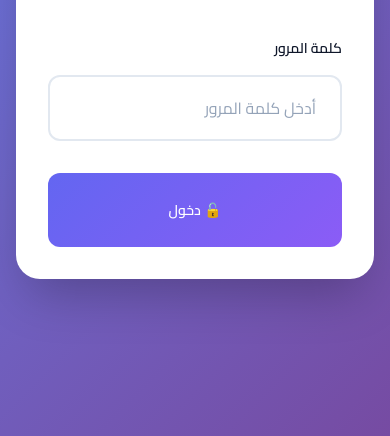
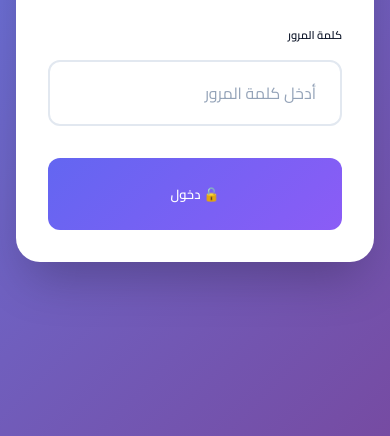
Before and after one commit to alsadiqalbishti/hawas_shop, a website: page public/admin.html in a window 390 px wide. Shown: the part 408-844 px from the top of the page. Drawn offline with nearby package versions, Linux system fonts and the light colour scheme.

Commit message:
Add responsive font sizes - Fonts now scale properly across all screen sizes using clamp() and media queries

```diff
--- a/public/styles.css
+++ b/public/styles.css
@@ -42,16 +42,16 @@
   --space-5: 2.5rem;   /* 40px */
   --space-6: 3rem;     /* 48px */
 
-  /* Typography */
+  /* Typography - Responsive Base Sizes */
   --font-family: 'Cairo', 'Segoe UI', Tahoma, Geneva, Verdana, sans-serif;
-  --font-size-xs: 0.75rem;   /* 12px */
-  --font-size-sm: 0.875rem;  /* 14px */
-  --font-size-base: 1rem;    /* 16px */
-  --font-size-lg: 1.125rem;   /* 18px */
-  --font-size-xl: 1.25rem;   /* 20px */
-  --font-size-2xl: 1.5rem;   /* 24px */
-  --font-size-3xl: 1.875rem; /* 30px */
-  --font-size-4xl: 2.25rem;  /* 36px */
+  --font-size-xs: clamp(0.7rem, 0.8vw + 0.5rem, 0.75rem);   /* 11-12px responsive */
+  --font-size-sm: clamp(0.8rem, 1vw + 0.6rem, 0.875rem);     /* 13-14px responsive */
+  --font-size-base: clamp(0.9rem, 1.2vw + 0.7rem, 1rem);    /* 15-16px responsive */
+  --font-size-lg: clamp(1rem, 1.4vw + 0.8rem, 1.125rem);    /* 17-18px responsive */
+  --font-size-xl: clamp(1.1rem, 1.6vw + 0.9rem, 1.25rem);  /* 19-20px responsive */
+  --font-size-2xl: clamp(1.25rem, 2vw + 1rem, 1.5rem);      /* 22-24px responsive */
+  --font-size-3xl: clamp(1.5rem, 2.5vw + 1.2rem, 1.875rem); /* 26-30px responsive */
+  --font-size-4xl: clamp(1.75rem, 3vw + 1.5rem, 2.25rem);   /* 30-36px responsive */
 
   --font-weight-normal: 400;
   --font-weight-medium: 600;
@@ -1350,6 +1350,18 @@ tbody tr:last-child td {
    ============================================ */
 
 @media (max-width: 1024px) {
+  /* Responsive Typography - Tablet */
+  :root {
+    --font-size-xs: 0.7rem;   /* 11.2px */
+    --font-size-sm: 0.8rem;   /* 12.8px */
+    --font-size-base: 0.9rem; /* 14.4px */
+    --font-size-lg: 1rem;     /* 16px */
+    --font-size-xl: 1.1rem;   /* 17.6px */
+    --font-size-2xl: 1.3rem;  /* 20.8px */
+    --font-size-3xl: 1.6rem;  /* 25.6px */
+    --font-size-4xl: 2rem;    /* 32px */
+  }
+
   .admin-sidebar {
     width: 260px;
   }
@@ -1368,6 +1380,23 @@ tbody tr:last-child td {
 }
 
 @media (max-width: 768px) {
+  /* Responsive Typography - Mobile */
+  :root {
+    --font-size-xs: 0.65rem;  /* 10.4px */
+    --font-size-sm: 0.75rem;  /* 12px */
+    --font-size-base: 0.875rem; /* 14px */
+    --font-size-lg: 0.95rem;  /* 15.2px */
+    --font-size-xl: 1.05rem;  /* 16.8px */
+    --font-size-2xl: 1.2rem;   /* 19.2px */
+    --font-size-3xl: 1.4rem;   /* 22.4px */
+    --font-size-4xl: 1.75rem;  /* 28px */
+  }
+
+  /* Base body font size */
+  body {
+    font-size: var(--font-size-base);
+  }
+
   .container {
     padding: var(--space-2);
   }
@@ -1378,6 +1407,39 @@ tbody tr:last-child td {
 
   .card-title {
     font-size: var(--font-size-xl);
+  }
+
+  /* Responsive headings */
+  h1, .header-title {
+    font-size: var(--font-size-2xl) !important;
+  }
+
+  h2, .card-title, .modal-title {
+    font-size: var(--font-size-xl) !important;
+  }
+
+  h3 {
+    font-size: var(--font-size-lg) !important;
+  }
+
+  /* Responsive buttons */
+  .btn {
+    font-size: var(--font-size-base);
+  }
+
+  .btn-sm {
+    font-size: var(--font-size-sm);
+  }
+
+  /* Responsive form elements */
+  .form-label {
+    font-size: var(--font-size-sm);
+  }
+
+  .form-input,
+  .form-select,
+  .form-textarea {
+    font-size: var(--font-size-base);
   }
 
   /* Login screen mobile */
@@ -1741,9 +1803,25 @@ tbody tr:last-child td {
 }
 
 @media (max-width: 480px) {
+  /* Responsive Typography - Small Mobile */
+  :root {
+    --font-size-xs: 0.625rem;  /* 10px */
+    --font-size-sm: 0.7rem;    /* 11.2px */
+    --font-size-base: 0.8125rem; /* 13px */
+    --font-size-lg: 0.875rem;  /* 14px */
+    --font-size-xl: 0.95rem;   /* 15.2px */
+    --font-size-2xl: 1.1rem;   /* 17.6px */
+    --font-size-3xl: 1.3rem;   /* 20.8px */
+    --font-size-4xl: 1.5rem;  /* 24px */
+  }
+
+  body {
+    font-size: var(--font-size-base);
+  }
+
   .btn {
     padding: var(--space-2) var(--space-3);
-    font-size: var(--font-size-sm);
+    font-size: var(--font-size-base);
     min-height: 44px; /* Minimum touch target */
     width: 100%;
   }
@@ -1752,6 +1830,35 @@ tbody tr:last-child td {
     min-height: 44px; /* Increased for better touch targets */
     padding: var(--space-2) var(--space-3);
     font-size: var(--font-size-sm);
+  }
+
+  /* Smaller headings on very small screens */
+  h1, .header-title {
+    font-size: var(--font-size-xl) !important;
+  }
+
+  h2, .card-title {
+    font-size: var(--font-size-lg) !important;
+  }
+
+  /* Responsive navigation */
+  .nav-item {
+    font-size: var(--font-size-base);
+  }
+
+  /* Responsive badges */
+  .badge {
+    font-size: var(--font-size-xs);
+  }
+
+  /* Responsive table text */
+  table {
+    font-size: var(--font-size-sm);
+  }
+
+  th, td {
+    font-size: var(--font-size-sm);
+    padding: var(--space-2);
   }
 
   .card-header {
```
